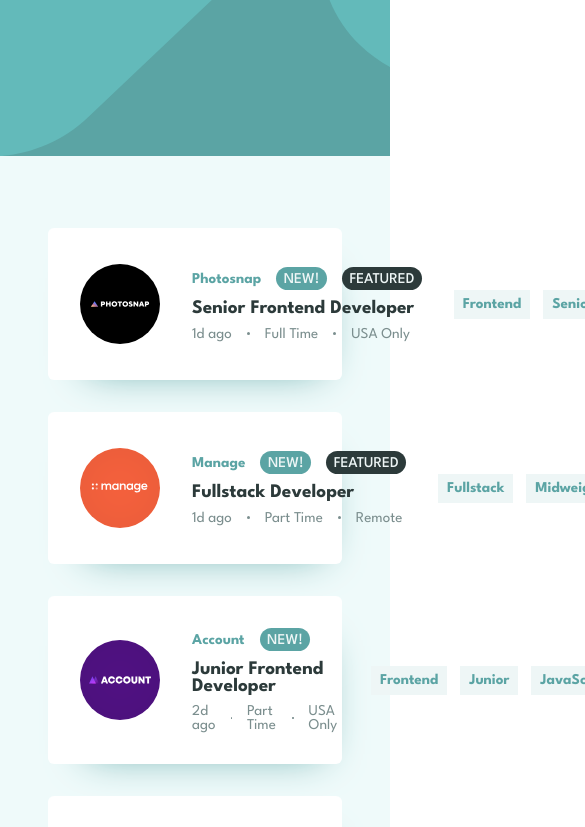
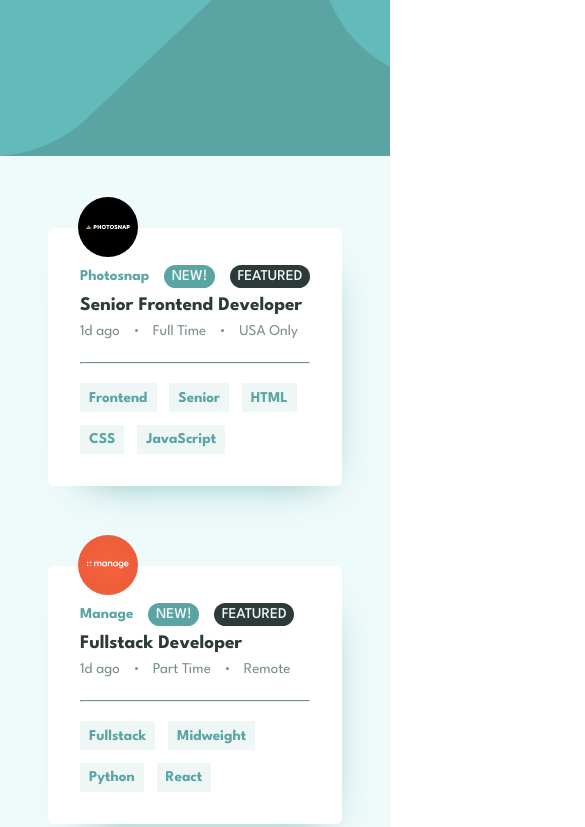
Before and after one commit to Aryan-ki-codepanti/job-listing-fm, a React (Create React App) app: page / in a window 390 px wide. Shown: the top 827 px of the page, 585 px wide, since content can reach past the window. Built offline with nearby package versions, Linux system fonts and the light colour scheme.

Commit message:
Added mobile design

```diff
--- a/src/Components/JobCard/JobCard.css
+++ b/src/Components/JobCard/JobCard.css
@@ -103,6 +103,7 @@
 .job-tags {
     display: flex;
     gap: 0.8em;
+    flex-wrap: wrap;
 }
 
 .job-tags span,
@@ -120,3 +121,41 @@
     color: var(--Light_Grayish_Cyan_Filter_Tablets);
     border-radius: 6px;
 }
+
+.divider {
+    border-top: 1px solid var(--Dark_Grayish_Cyan);
+    margin-top: 0.3em;
+    width: 100%;
+    display: none;
+}
+
+@media screen and (max-width: 600px) {
+    .jobList {
+        gap: 5em;
+    }
+    .JobCard {
+        flex-direction: column;
+        align-items: start;
+        padding-top: 2.3em;
+        gap: 1.2em;
+    }
+
+    .logo img {
+        width: 100%;
+    }
+    .logo {
+        position: absolute;
+        width: 60px;
+        inset: 0;
+        left: 30px;
+        top: -45px;
+    }
+
+    .job-tags {
+        margin-left: 0;
+    }
+
+    .divider {
+        display: block;
+    }
+}
--- a/src/Components/JobCard/index.jsx
+++ b/src/Components/JobCard/index.jsx
@@ -52,6 +52,7 @@ const JobCard = ({
                     <span>{location}</span>
                 </div>
             </div>
+            <hr className="divider" />
             <div className="job-tags">
                 {job_tags.map((tag, i) => (
                     <span key={i} onClick={e => handleTagAdd(e, tag)}>
--- a/src/Components/TagList/TagList.css
+++ b/src/Components/TagList/TagList.css
@@ -11,6 +11,8 @@
     display: flex;
     gap: 2em;
     align-items: center;
+
+    flex-wrap: wrap;
 }
 
 .TagList .cross {
@@ -39,3 +41,12 @@
     color: var(--Desaturated_Dark_Cyan);
     font-size: var(--fs);
 }
+
+@media screen and (max-width: 600px) {
+    .TagList {
+        padding-block: 1em;
+        translate: 0 calc(156px - calc(var(--ht)));
+
+        gap: 0.4em;
+    }
+}
```
